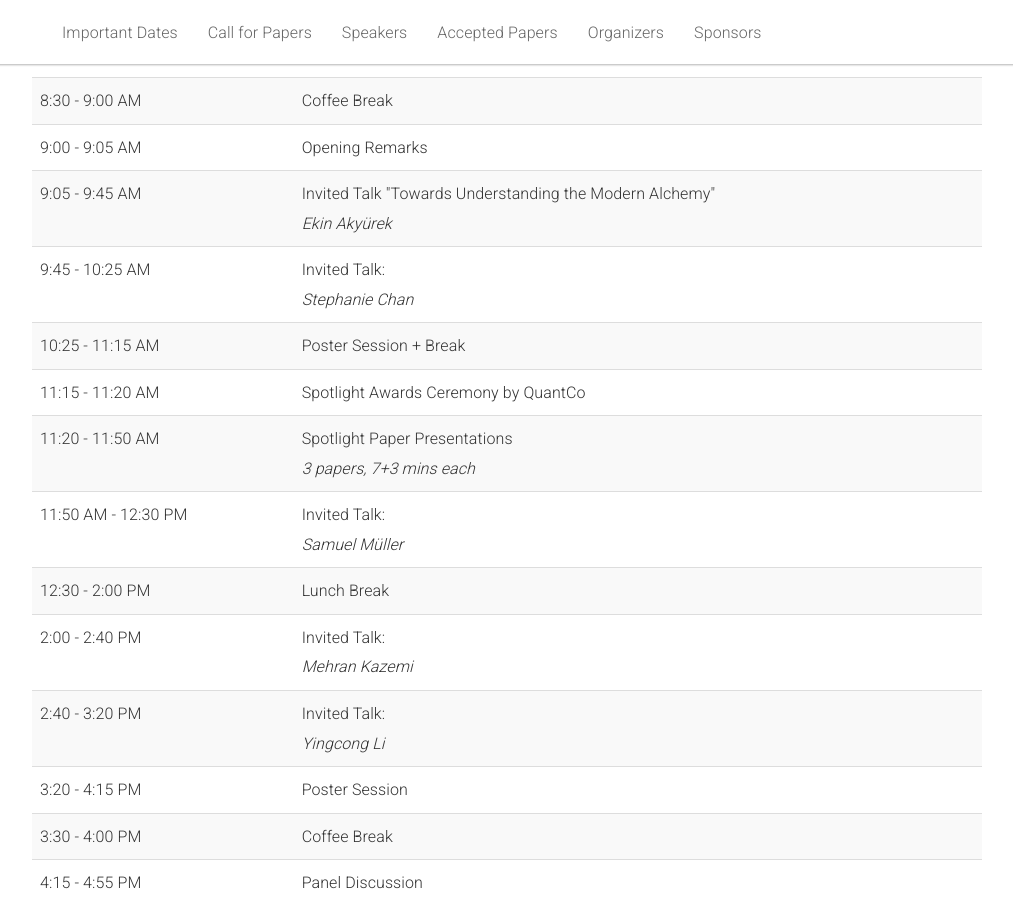
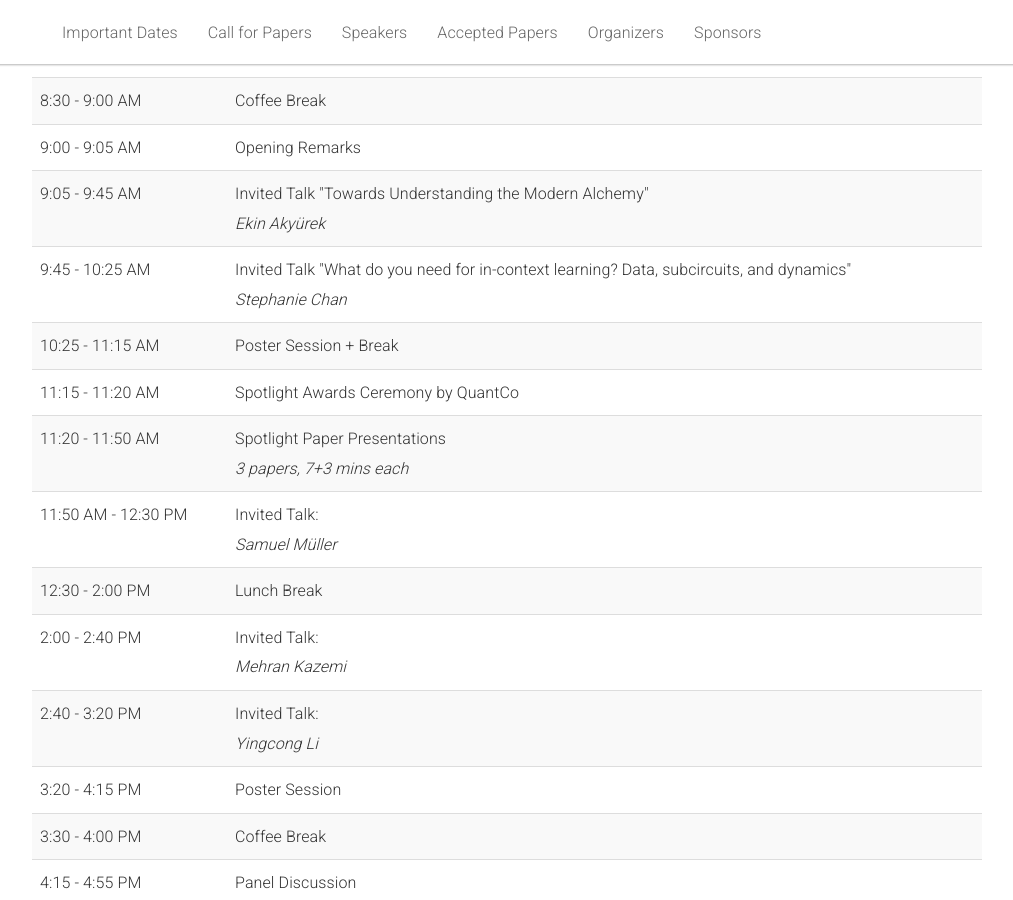
Before and after one commit to iclworkshop/iclworkshop.github.io, a Jekyll site: the page built from _pages/home.md, in a window 1280 px wide and 900 px high, scrolled down 631 px. Shown: the whole window, without its empty margins (133-1146 px from the left). Built offline with Jekyll 4.4.1, drawn with Linux system fonts in a browser that asks for light colours.

Commit message:
Update home.md

```diff
--- a/_pages/home.md
+++ b/_pages/home.md
@@ -71,7 +71,7 @@ In-context learning (ICL) is an emerging capability of large-scale models, inclu
         <tr>
           <td>9:45 - 10:25 AM</td>
           <td>
-            Invited Talk: <br/>
+            Invited Talk "What do you need for in-context learning? Data, subcircuits, and dynamics"<br/>
             <i>Stephanie Chan</i>
           </td>
         </tr>
```
